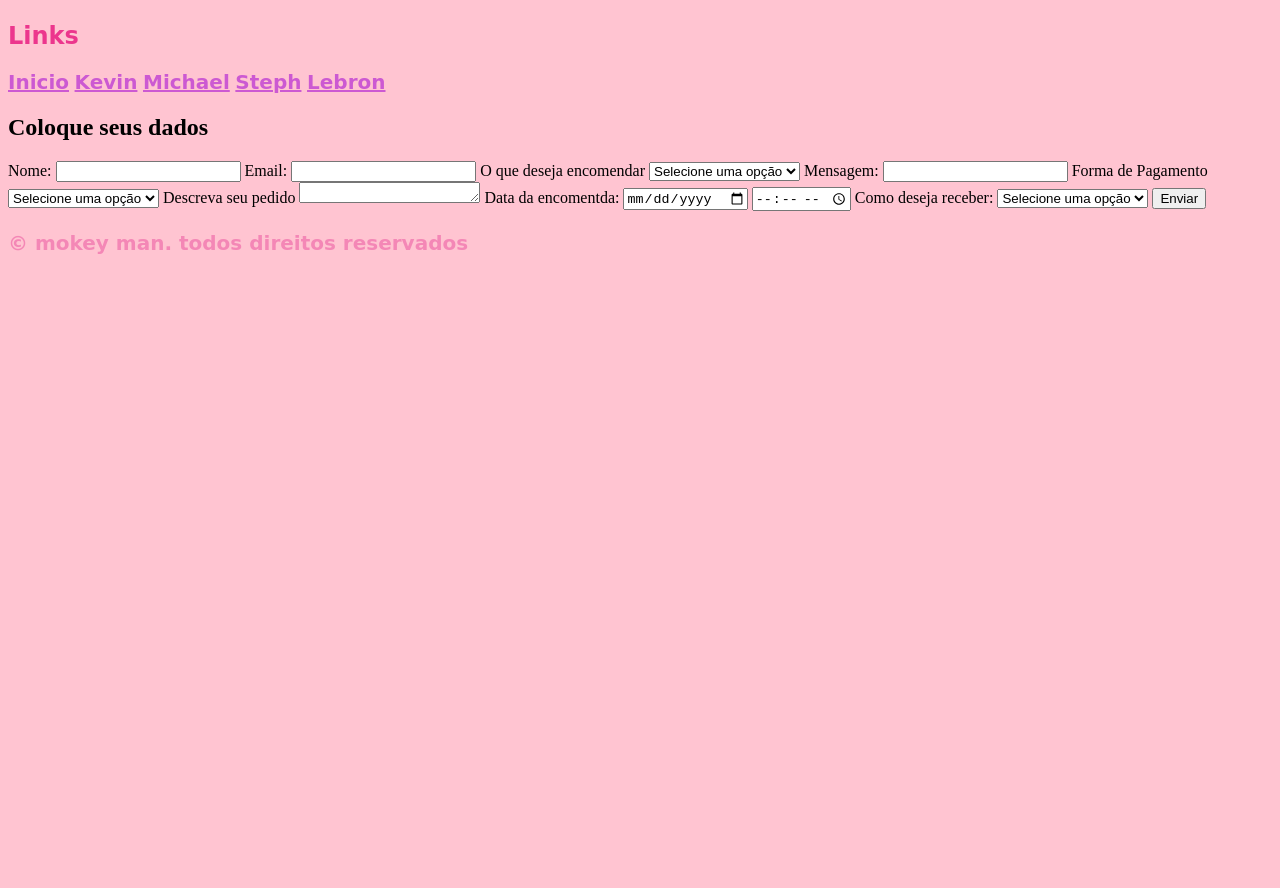
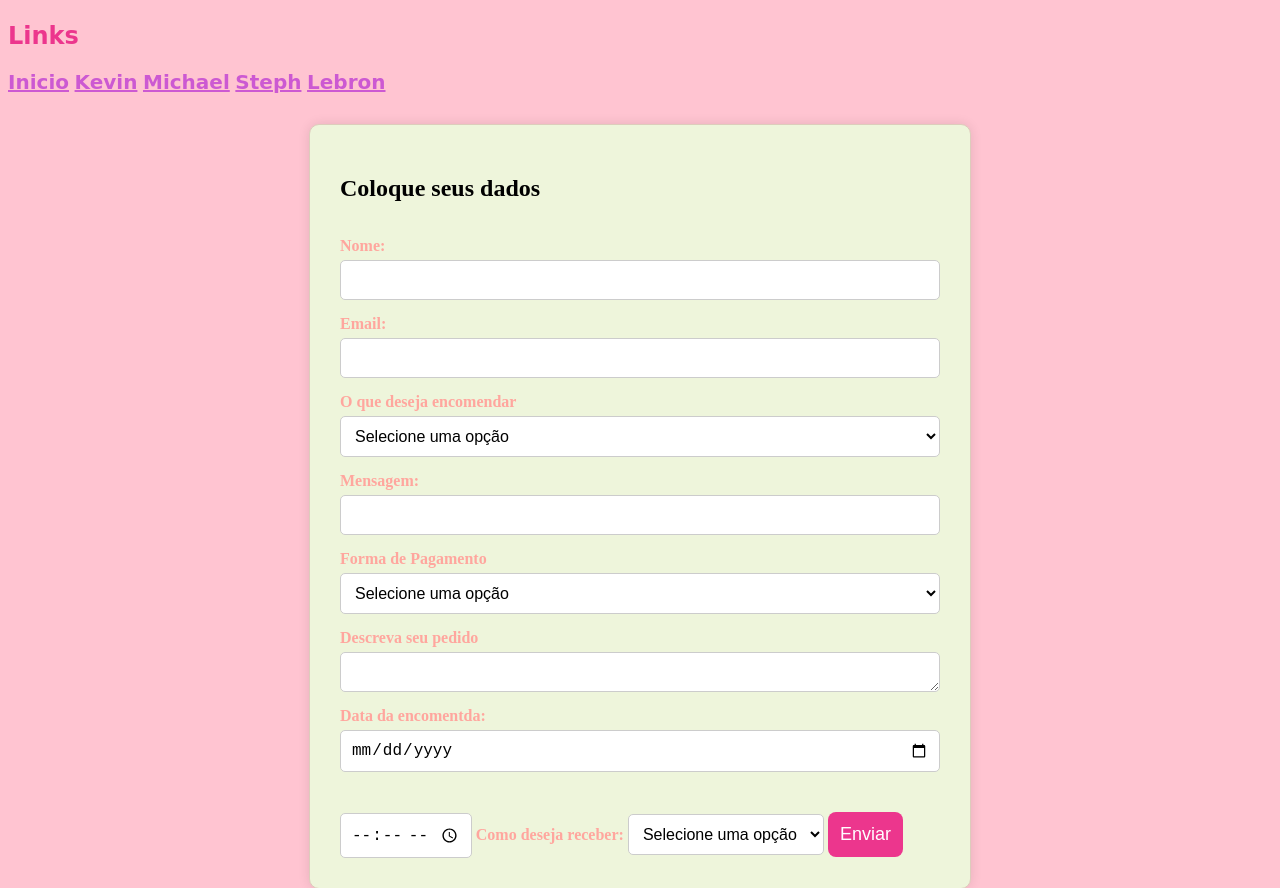
Before and after one commit to RodrigoNakayama/LeJames, a plain HTML site: page Cadastre.html in a window 1280 px wide. Shown: the part 958-1846 px from the top of the page. Before the commit the page ends 1213 px from the top, so only its background shows below. Drawn offline with Linux system fonts and the light colour scheme.

Commit message:
gitgozada

```diff
--- a/style.css
+++ b/style.css
@@ -40,3 +40,56 @@ li{
   font-family: cursive;
   font-weight: bolder;
 }
+
+.form-container {
+  max-width: 600px;
+  margin: 30px auto;
+  background-color: #EEF5DB;
+  padding: 30px;
+  border-radius: 10px;
+  box-shadow: 0 0 12px rgba(0, 0, 0, 0.1);
+  border: 1px solid #dcb;
+}
+
+form {
+  display: flex;
+  flex-direction: column;
+}
+
+form label {
+  margin-top: 15px;
+  font-weight: bold;
+  color: #FFA69E;
+}
+
+form input,
+form select,
+form textarea {
+  margin-top: 5px;
+  padding: 10px;
+  font-size: 16px;
+  border-radius: 5px;
+  border: 1px solid #ccc;
+  background-color: #fff;
+  box-sizing: border-box;
+}
+
+form textarea {
+  resize: vertical;
+}
+
+form button {
+  margin-top: 25px;
+  padding: 12px;
+  font-size: 18px;
+  background-color: #EC368D;
+  color: white;
+  border: none;
+  border-radius: 8px;
+  cursor: pointer;
+  transition: background-color 0.3s ease;
+}
+
+form button:hover {
+  background-color: #f253b8;
+}
```
